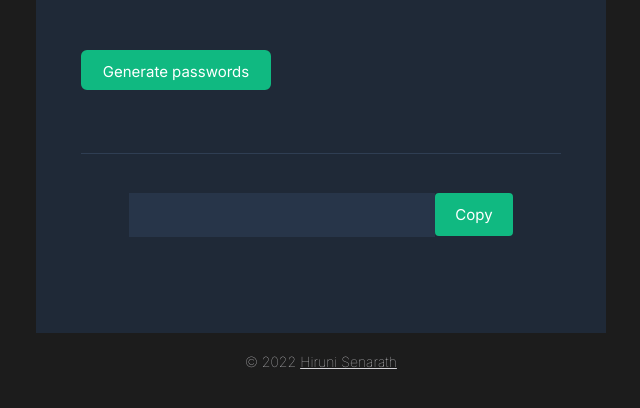
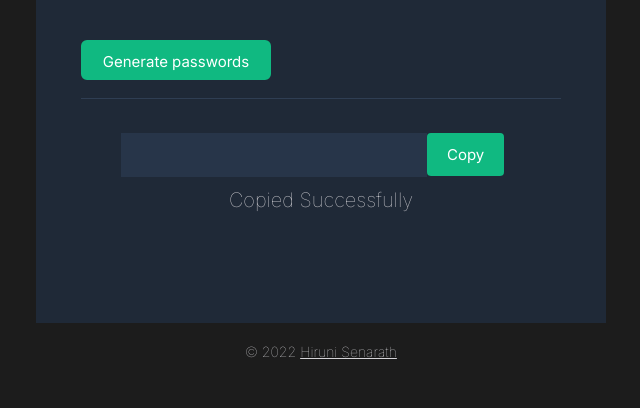
Before and after one commit to HSenarath/random-password-generator, a plain HTML site: page index.html in a window 1280 px wide. Both pictures are taken after a click on the button "Copy". Shown: the part 334-742 px from the top of the page, without its empty margins (319-959 px from the left). Drawn offline with Linux system fonts and the light colour scheme.

Commit message:
Display a success message when the generated password is successfully copied to clipboard to alert the user

```diff
--- a/index.html
+++ b/index.html
@@ -2,6 +2,7 @@
 <html lang="en">
 <head>
     <meta charset="UTF-8">
+    <meta name="viewport" content="width=device-width,initial-scale=1" />
     <meta name="viewport" content="width=device-width, initial-scale=1.0">
     <title>Document</title>
     <link rel="preconnect" href="https://fonts.googleapis.com">
@@ -15,16 +16,18 @@
             <h1 id="first-line">Generate a</h1>
             <h1 id="second-line">random password</h1>
             <p>Never use an insecure password again.</p>
-        <button id="generator-btn">Generate passwords</button>
+            <button id="generator-btn">Generate passwords</button>
         </div>
         <div class="password-results">
             <div class="result-wrapper">
                 <input type="text" id="password-generated" readonly>
                 <button id="copy-btn">Copy</button>
             </div>
-            <script src="index.js"></script>
+            <p id="copied-message"></p>
         </div>
+        <p id="copied-message"></p>
     </div>
     <footer>© 2022 <a href="https://github.com/HSenarath/random-password-generator" target="_blank">Hiruni Senarath</a></footer>
+    <script src="index.js"></script>
 </body>
 </html>
--- a/index.js
+++ b/index.js
@@ -6,6 +6,7 @@ const characters =[
     ];
 
 const passwordLength = 15;
+const copyMessageEl = document.getElementById("copied-message");
 
 // variables storing button elements
 const generatorBtn = document.getElementById("generator-btn");
@@ -29,4 +30,6 @@ copyBtn.addEventListener("click", function (){
     let input = passwordGenerated.value;
 
     navigator.clipboard.writeText(input);
+
+    copyMessageEl.textContent = "Copied Successfully";
 })
--- a/style/index.css
+++ b/style/index.css
@@ -12,7 +12,7 @@ body {
 
 #container {
     width: 570px;
-    height: 570px;
+    height: 550px;
     background-color: #1F2937;
     display: flex;
     flex-direction: column;
@@ -87,7 +87,9 @@ p {
     width: 480px;
     height: 120px;
     display: flex;
+    flex-direction: column;
     justify-content: center;
+    align-items: center;
     padding-top: 39px;
 }
 
@@ -100,7 +102,6 @@ p {
 
 .result-wrapper {
     display: flex;
-    justify-content: center;
     width: 400px;
     height: 40px;
 }
```
